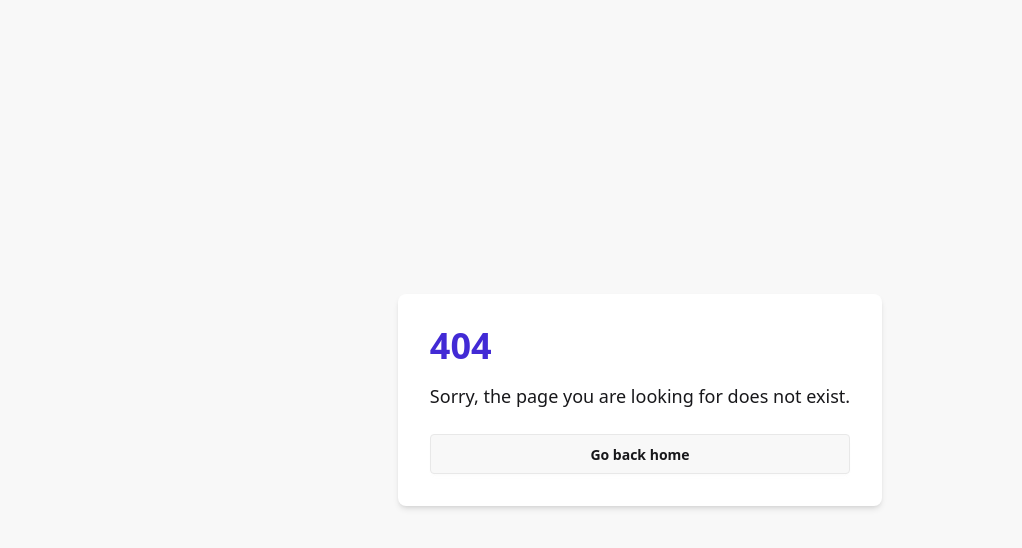
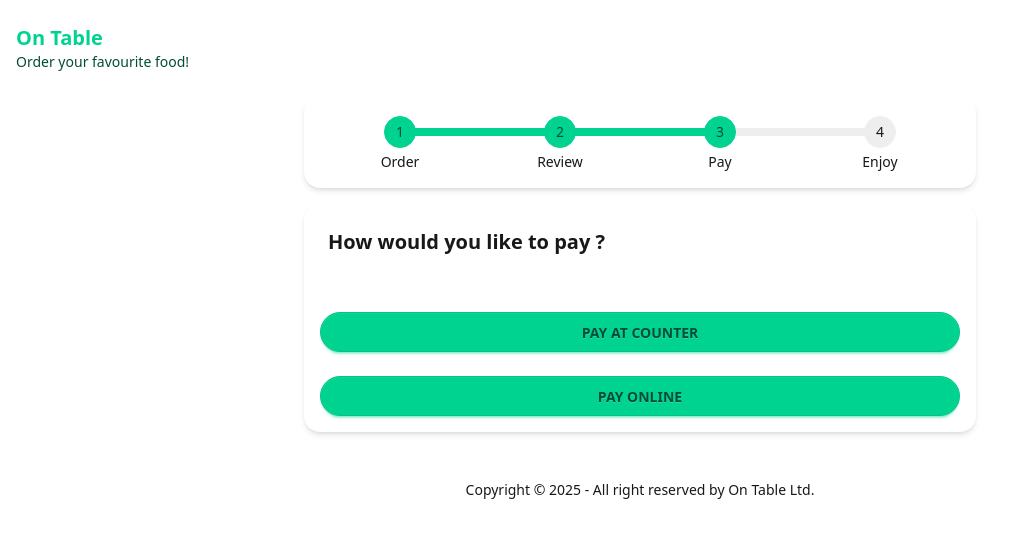
Before and after one commit to nagpalm7/On-Table, a Next.js app: page /restaurant/1/pay in a window 1280 px wide. Before the commit this address had no page. Shown: the top 548 px of the page, without its empty margins (0-1022 px from the left). Built offline with nearby package versions, Linux system fonts and the light colour scheme.

Commit message:
Add payments page

```diff
--- a/src/app/(pages)/(public)/restaurant/[id]/order/orderClient.jsx
+++ b/src/app/(pages)/(public)/restaurant/[id]/order/orderClient.jsx
@@ -94,7 +94,7 @@
     };
 
     return (
-        <div>
+        <div className='md:mx-auto md:max-w-2xl'>
             <CategoryList menu={menu} />
             <div className="flex w-full flex-col flex-1">
                 <div>
@@ -109,7 +109,7 @@
                                 <div className="collapse-title font-semibold">
                                     {category.name}
                                 </div>
-                                <div className="collapse-content gap-2 grid grid-cols-2 sm:grid-cols-3 md:grid-cols-4 lg:grid-cols-5 sm:gap-4">
+                                <div className="collapse-content gap-2 grid grid-cols-2 sm:grid-cols-3 md:grid-cols-4 sm:gap-4">
                                     <LazyCategoryItems
                                         items={category.items}
                                         order={order}
--- /dev/null
+++ b/src/app/(pages)/(public)/restaurant/[id]/pay/page.jsx
@@ -0,0 +1,36 @@
+import React from 'react';
+import Steps from '@/app/components/Steps';
+
+const Pay = ({ params }) => {
+    const rid = params.id.toString();
+    const handleButtonClick = () => {
+        console.log()
+    };
+
+    return (
+        <div>
+            <Steps currentStep={3} />
+            <div className="m-4 shadow-md card bg-base-100 rounded-2xl md:mx-auto md:max-w-2xl">
+                <div className="card-body">
+                    <div className="flex items-center justify-between mb-4">
+                        <h2 className="card-title text-xl">How would you like to pay ?</h2>
+                    </div>
+
+                </div>
+                <div className="card-actions justify-center p-4 gap-6">
+                    <button
+                        className="btn btn-success btn-block rounded-full">
+                        PAY AT COUNTER
+                    </button>
+                    <button
+                        className="btn btn-success btn-block rounded-full">
+                        PAY ONLINE
+                    </button>
+                </div>
+
+            </div>
+        </div>
+    );
+};
+
+export default Pay;
--- a/src/app/(pages)/(public)/restaurant/[id]/review/page.jsx
+++ b/src/app/(pages)/(public)/restaurant/[id]/review/page.jsx
@@ -14,7 +14,7 @@
     const params = useParams();
     const rid = params.id.toString();
 
-    const [state, action, isPending] = useActionState(markOrderAsDraft, { rid: rid});
+    const [state, action, isPending] = useActionState(markOrderAsDraft, { rid: rid });
 
     useEffect(() => {
         const fetchData = async () => {
@@ -34,24 +34,12 @@
         fetchData();
     }, []);
 
-    // const handleEditOrder = async () => {
-    //     if (!orderId) return;
-
-    //     try {
-    //         const updatedOrder = await markOrderAsDraft(orderId);
-    //         router.push(`/restaurant/${rid}/order`);
-    //         return;
-    //     } catch (err) {
-    //         alert('Could not edit the order. Please try again.');
-    //         console.error(err);
-    //     }
-    // };
-
     if (isLoading || isPending)
         return <Spinner />;
 
     return (
-        <><Steps currentStep={2}/>
+        <>
+            <Steps currentStep={2} />
             <div className="m-4 shadow-md card bg-base-100 rounded-2xl md:mx-auto md:max-w-2xl ">
                 <div className="card-body">
                     <div className="flex items-center justify-between mb-4">
@@ -88,10 +76,15 @@
 
                 </div>
                 <div className="card-actions justify-center p-4">
-                <button className="btn btn-success btn-block rounded-full">PAY</button>
+                    <button
+                        onClick={() => router.push(`/restaurant/${rid}/pay`)}
+                        className="btn btn-success btn-block rounded-full">
+                        PROCEED TO PAY
+                    </button>
                 </div>
 
-        </div></>
+            </div>
+        </>
     );
 };
 
--- a/src/app/components/menu/CategoryList.jsx
+++ b/src/app/components/menu/CategoryList.jsx
@@ -44,7 +44,6 @@
 
     // Auto-scroll active tab into view
     useEffect(() => {
-        console.log(activeCategory)
         const activeBtn = buttonsRef.current[activeCategory]
         const scrollContainer = scrollContainerRef.current
         if (activeBtn && scrollContainer) {
```
Lines whose indentation alone changed are shown as unchanged.
